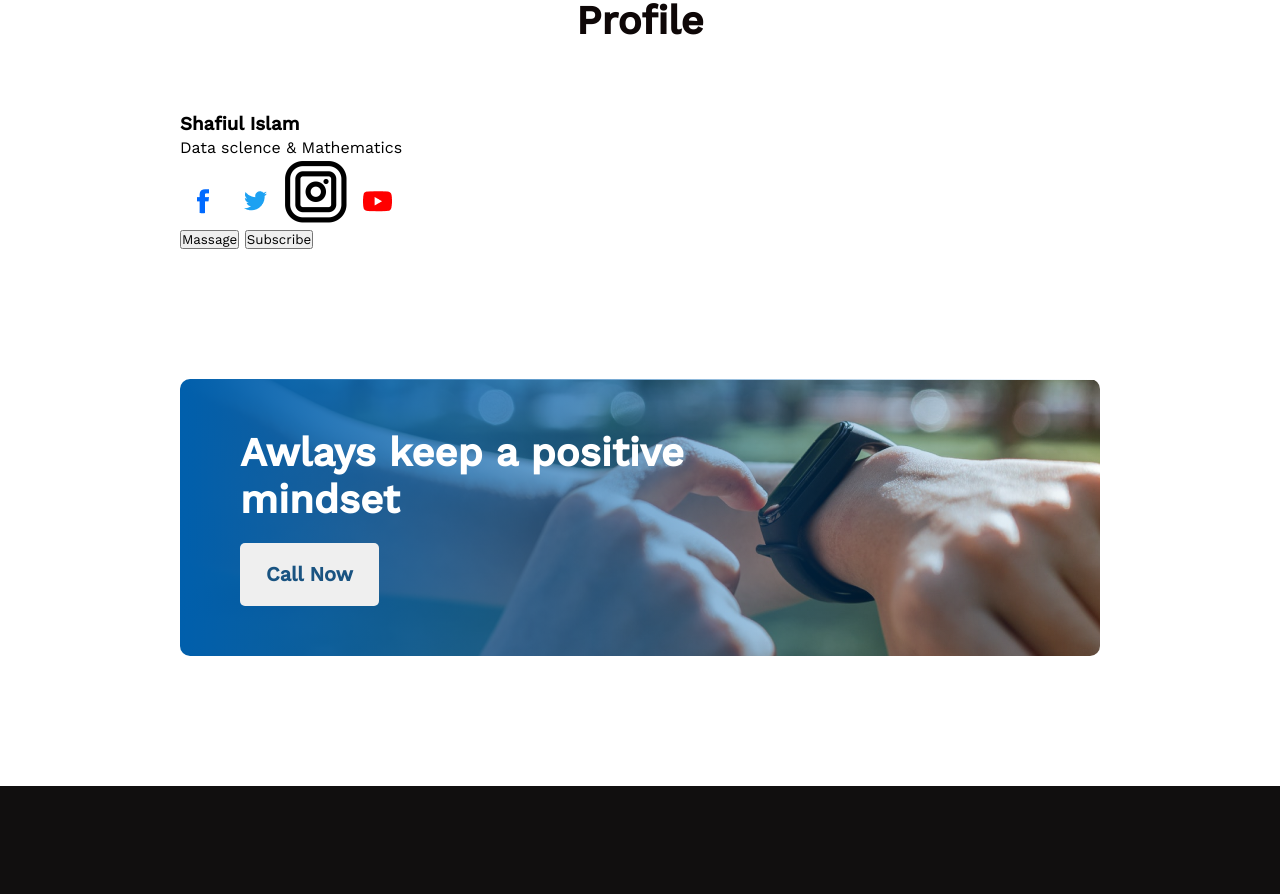
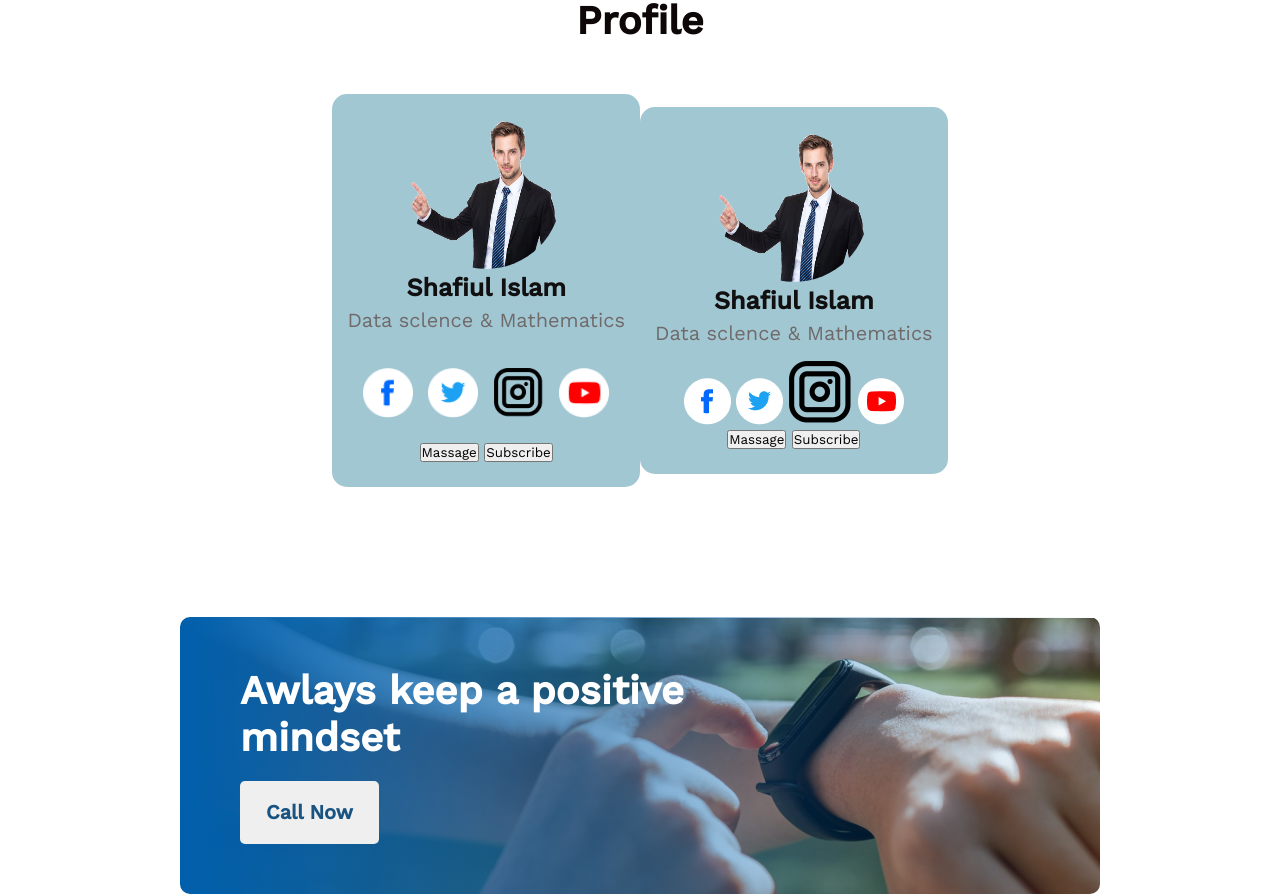
Before and after one commit to Shafiul-900/new-year-assiment-1, a plain HTML site: page index.html in a window 1280 px wide. Shown: the part 2087-2981 px from the top of the page. Drawn offline with nearby package versions, Linux system fonts and the light colour scheme.

Commit message:
add icon and img

```diff
--- a/index.html
+++ b/index.html
@@ -79,9 +79,24 @@
             <h2 class="plans-title">Profile</h2>
             <div class="profile-col">
                 <div class="profile-first">
-                    <img src="" alt="">
-                    <h3>Shafiul Islam</h3>
-                    <p>Data sclence & Mathematics</p>
+                    <img class="profile-img" src="images/494-4949482_you-guys-do-a-really-good-job-transparent.png" alt="">
+                    <h3 class="name-title">Shafiul Islam</h3>
+                    <p class="name-sub-title">Data sclence & Mathematics</p>
+                    <div class="social-icon">
+                        <img src="images/icons/fb.png" alt="">
+                        <img src="images/icons/twitter.png" alt="">
+                        <img src="images/icons/instragram.png" alt="">
+                        <img src="images/icons/youtube.png" alt="">
+                    </div>
+                    <form action="">
+                        <button >Massage</button>
+                        <button>Subscribe</button>
+                    </form>
+                </div>
+                <div class="profile-first">
+                    <img class="profile-img" src="images/494-4949482_you-guys-do-a-really-good-job-transparent.png" alt="">
+                    <h3 class="name-title">Shafiul Islam</h3>
+                    <p class="name-sub-title">Data sclence & Mathematics</p>
                     <div>
                         <img src="images/icons/fb.png" alt="">
                         <img src="images/icons/twitter.png" alt="">
--- a/style.css
+++ b/style.css
@@ -200,7 +200,46 @@
     border-radius: 5px;
     margin: 30px 15px  15px 0;
 }
-form input:last-child{
+/* footer area style end */
+/* profile style  */
+.profile-col {
+    display: flex;
+    align-items: center;
+    justify-content: center;
+    text-align: center;
+}
+.profile-img {
+    border-radius: 50%;
+    width: 150px;
+    height: 150px;
+}
+.name-sub-title {
+    font-size: 20px;
+    color: #706a6a;
+    margin: 5px 0 15px 0;
+}
+.name-title {
+    font-size: 25px;
+    font-weight: 30px;
+    text-align: center;
+    color: #110f0f;
+}
+.social-icon{
 
 }
-/* footer area style end */
+.social-icon img{
+    padding: 15px 0;
+    width: 50px;
+    height: 50px;
+    margin: 5px;
+    cursor: pointer;
+}
+.social-icon img:hover{
+    padding-bottom: 10px;
+}
+.profile-first {
+    background-color: #a1c7d3;
+    border-radius: 15px;
+    padding: 25px 15px;
+}
+/* profile style end  */
```
Also changed, not shown: images/494-4949482_you-guys-do-a-really-good-job-transparent.png (added), images/download.jpeg (added).
